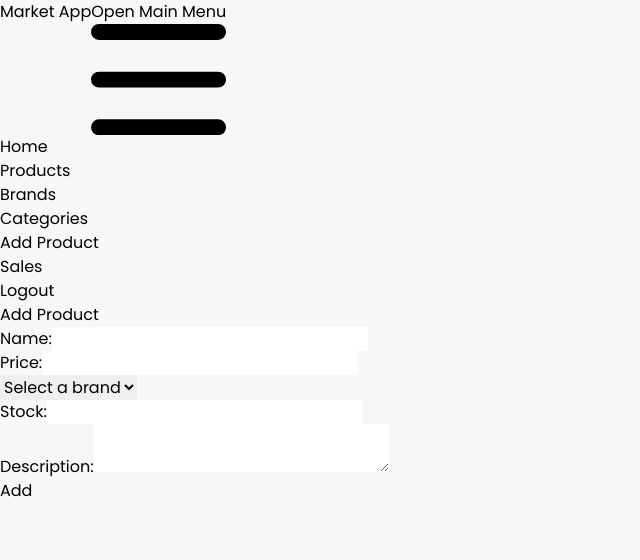
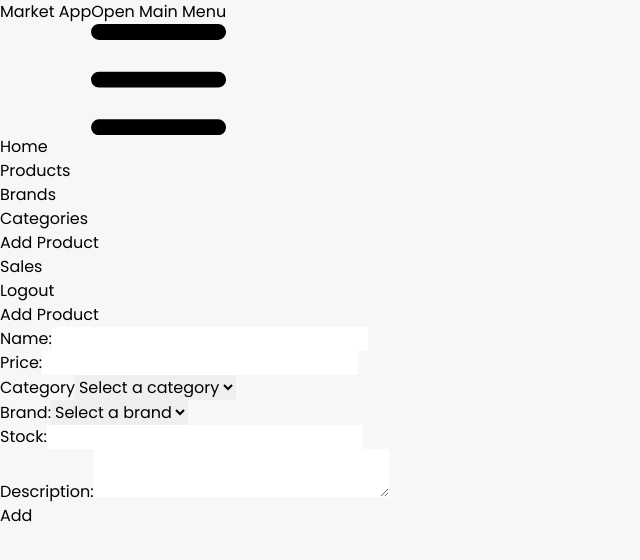
Before and after one commit to aysenurtatli/market-app, a React (Vite) app: page /addproduct in a window 1280 px wide. Shown: the top 560 px of the page, without its empty margins (0-640 px from the left). Built offline with nearby package versions, Linux system fonts and the light colour scheme; data requests are answered from the project's data file; sample sign-in values are in the browser's storage.

Commit message:
Checked to see if product addition inputs are full.

```diff
--- a/data/db.json
+++ b/data/db.json
@@ -3,34 +3,11 @@
     {
       "id": "1",
       "name": "Çikolata",
-      "price": "15",
-      "description": "Ülker Çikolata 50 gr",
-      "stock": 59,
-      "brand": "Ülker"
-    },
-    {
-      "id": "2",
-      "name": "Gofret",
-      "price": "32",
-      "description": "Ülker Hoşbeş gofret",
-      "stock": 24,
-      "brand": "Ülker"
-    },
-    {
-      "id": "3",
-      "name": "Kola",
-      "price": "55",
-      "description": "1 Lt kola",
-      "stock": 76,
-      "brand": "Coca Cola"
-    },
-    {
-      "id": "4",
-      "name": "Kola",
-      "price": "",
-      "description": "Pepsi kola",
-      "stock": "33",
-      "brand": "Pepsi"
+      "price": "25",
+      "description": "çikolata",
+      "stock": "60",
+      "brand": "Eti",
+      "category": "Temel Gıda"
     }
   ],
   "brands": [
@@ -49,6 +26,28 @@
     {
       "id": "5acd",
       "name": "Pepsi"
+    }
+  ],
+  "categories": [
+    {
+      "id": "b5b2",
+      "name": "Temel Gıda",
+      "kdv": "0.01"
+    },
+    {
+      "id": "eb17",
+      "name": "Meşrubat",
+      "kdv": "0.10"
+    },
+    {
+      "id": "090a",
+      "name": "Temizlik",
+      "kdv": "0.20"
+    },
+    {
+      "id": "28f7",
+      "name": "Tekel",
+      "kdv": "0"
     }
   ],
   "users": [
@@ -485,6 +484,84 @@
           "quantity": 1
         }
       ]
+    },
+    {
+      "id": "971e",
+      "date": "2025-01-31T08:45:41.117Z",
+      "products": [
+        {
+          "id": "1",
+          "name": "kola",
+          "price": "45",
+          "description": "kola",
+          "stock": "60",
+          "brand": "Coca Cola",
+          "category": "Meşrubat",
+          "quantity": 2
+        },
+        {
+          "id": "2",
+          "name": "Çikolata",
+          "price": "22",
+          "description": "çikolata 50 gr",
+          "stock": "78",
+          "brand": "Eti",
+          "category": "Temel Gıda",
+          "quantity": 1
+        },
+        {
+          "id": "3",
+          "name": "Gofret",
+          "price": "30",
+          "description": "eti hoşbeş",
+          "stock": "25",
+          "brand": "Eti",
+          "category": "Temel Gıda",
+          "quantity": 1
+        }
+      ]
+    },
+    {
+      "id": "a068",
+      "date": "2025-02-02T16:19:42.363Z",
+      "products": [
+        {
+          "id": "1",
+          "name": "Çikolata",
+          "price": "25",
+          "description": "çikolata",
+          "stock": "66",
+          "brand": "Ülker",
+          "category": "Temel Gıda",
+          "quantity": 1
+        }
+      ]
+    },
+    {
+      "id": "a728",
+      "date": "2025-02-02T16:21:48.297Z",
+      "products": [
+        {
+          "id": "2",
+          "name": "kola",
+          "price": "55",
+          "description": "",
+          "stock": "30",
+          "brand": "Pepsi",
+          "category": "Meşrubat",
+          "quantity": 1
+        },
+        {
+          "id": "1",
+          "name": "Çikolata",
+          "price": "25",
+          "description": "çikolata",
+          "stock": 65,
+          "brand": "Ülker",
+          "category": "Temel Gıda",
+          "quantity": 4
+        }
+      ]
     }
   ]
 }
--- a/src/components/DailySale.jsx
+++ b/src/components/DailySale.jsx
@@ -78,7 +78,6 @@ function DailySale({ sales }) {
 
     const sortedProducts = products.sort((a, b) => b.quantity - a.quantity)
     const top5Products = sortedProducts.slice(0, 5)
-    console.log(sortedProducts)
 
     return (
         <div>
--- a/src/pages/AddProduct.jsx
+++ b/src/pages/AddProduct.jsx
@@ -2,23 +2,32 @@ import React, { useEffect, useState } from 'react'
 import { useDispatch, useSelector } from 'react-redux';
 import { addNewProduct } from '../redux/app/features/productSlice';
 import { fetchBrandsAsync } from '../redux/app/features/brandThunks';
+import { fetchCategoriesAsync } from '../redux/app/features/categoriesThunk';
 
 
 function AddProduct() {
     const [name, setName] = useState('');
     const [price, setPrice] = useState('');
     const [stock, setStock] = useState('');
-    const [brand, setBrand] = useState('')
+    const [brand, setBrand] = useState('');
+    const [category, setCategory] = useState('');
     const [description, setDescription] = useState('');
     const products = useSelector((state) => state.products.products)
     const brands = useSelector((state) => state.brands.brands)
+    const categories = useSelector((state) => state.categories.categories)
     const dispatch = useDispatch();
 
     const handleSubmit = (e) => {
         e.preventDefault();
         const numberId = products.length ? (Number(products[products.length - 1].id) + 1) : 1;
         const id = String(numberId)
-        const newProduct = { name, price, description, id, stock, brand }
+        const newProduct = { name, price, description, id, stock, brand, category }
+
+        if (Object.entries(newProduct).some(([key, value]) => key !== id && value.trim() === "")) {
+            alert('please fill all fields')
+            return;
+        }
+
         dispatch(addNewProduct(newProduct));
         alert('product added')
         setName('');
@@ -32,18 +41,26 @@ function AddProduct() {
         dispatch(fetchBrandsAsync())
     }, [dispatch])
 
-    const handleChange = (e) => {
+    useEffect(() => {
+        dispatch(fetchCategoriesAsync())
+    }, [dispatch])
+
+    const handleBrandChange = (e) => {
         setBrand(e.target.value)
+    }
+
+    const handleCategoryChange = (e) => {
+        setCategory(e.target.value)
     }
 
 
 
     return (
-        <div className='container m-auto h-[90vh] flex items-center justify-center'>
-            <div className='shadow-md w-[450px] p-6 bg-zinc-100 rounded-md'>
+        <div className='container m-auto  flex items-center justify-center'>
+            <div className='shadow-md w-[1000px] p-6 bg-zinc-100 rounded-md'>
                 <h1 className='my-4 font-bold text-xl'>Add Product</h1>
                 <form onSubmit={handleSubmit}>
-                    <div className='flex justify-between gap-3'>
+                    <div className='flex  gap-3'>
                         <div>
                             <label htmlFor="name" className='block'>Name:</label>
                             <input
@@ -64,10 +81,25 @@ function AddProduct() {
                         </div>
                     </div>
                     <div>
+                        <label htmlFor="category" className='block'>Category</label>
+                        <select
+                            name="category"
+                            value={category}
+                            onChange={handleCategoryChange}
+                            className='my-4 w-full p-2 focus:outline-none border-zinc-100 rounded-md'
+                        >
+                            <option value="">Select a category</option>
+                            {categories.map((category) => (
+                                <option key={category.id} value={category.name}>{category.name}</option>
+                            ))}
+                        </select>
+                    </div>
+                    <div>
+                        <label htmlFor="brand" className='block'>Brand:</label>
                         <select
                             name='brand'
                             value={brand}
-                            onChange={handleChange}
+                            onChange={handleBrandChange}
                             className='my-4 w-full p-2 focus:outline-none border-zinc-100 rounded-md'
                         >
                             <option value="">Select a brand</option>
--- a/src/pages/ProductPage.jsx
+++ b/src/pages/ProductPage.jsx
@@ -4,6 +4,7 @@ import { deleteProductAsync, fetchProductsAsync } from '../redux/app/features/pr
 import Barcode from 'react-barcode';
 import { IoClose } from 'react-icons/io5';
 import { fetchBrandsAsync } from '../redux/app/features/brandThunks';
+import { fetchCategoriesAsync } from '../redux/app/features/categoriesThunk';
 
 
 function ProductPage() {
@@ -12,6 +13,7 @@ function ProductPage() {
     const dispatch = useDispatch();
     const { brands } = useSelector((state) => state.brands)
     const { products } = useSelector((state) => state.products);
+    const { categories } = useSelector((state) => state.categories);
 
     useEffect(() => {
         dispatch(fetchProductsAsync());
@@ -19,6 +21,10 @@ function ProductPage() {
 
     useEffect(() => {
         dispatch(fetchBrandsAsync());
+    }, [dispatch])
+
+    useEffect(() => {
+        dispatch(fetchCategoriesAsync())
     }, [dispatch])
 
 
@@ -69,6 +75,7 @@ function ProductPage() {
                             <th>Price</th>
                             <th>Stock</th>
                             <th>Description</th>
+                            <th>Category</th>
                             <th>Actions</th>
                         </tr>
                     </thead>
@@ -79,9 +86,10 @@ function ProductPage() {
                                     <td className='py-2 px-4 border'><Barcode value={product.id} /></td>
                                     <td className='py-2 px-4 border'>{product.brand}</td>
                                     <td className='py-2 px-4 border'>{product.name}</td>
-                                    <td className='py-2 px-4 border'>{product.price}</td>
+                                    <td className='py-2 px-4 border'>{product.price} ₺</td>
                                     <td className='py-2 px-4 border'>{product.stock}</td>
                                     <td className='py-2 px-4 border'>{product.description}</td>
+                                    <td className='py-2 px-4 border'>{product.category}</td>
                                     <td className='py-2 px-4 border text-center'>
                                         <button onClick={() => handleDelete(product.id)}>
                                             <IoClose size={30} className='text-red-600' />
--- a/src/pages/Sales.jsx
+++ b/src/pages/Sales.jsx
@@ -14,6 +14,7 @@ function Sales() {
     }, []);
 
 
+
     return (
         <div className='container mx-auto'>
             <h3 className='text-3xl my-5'>Daily Sales</h3>
--- /dev/null
+++ b/src/redux/app/features/categoriesSlice.js
@@ -0,0 +1,30 @@
+import { createSlice } from "@reduxjs/toolkit";
+import { fetchCategoriesAsync, addCategoryAsync, updateCategoryAsync } from "./categoriesThunk";
+
+const initialState = {
+    categories: [],
+}
+
+const categoriesSlice = createSlice({
+    name: 'categories',
+    initialState,
+    reducers: {},
+    extraReducers: (builder) => {
+        builder
+            .addCase(fetchCategoriesAsync.fulfilled, (state, action) => {
+                state.categories = action.payload;
+            })
+            .addCase(addCategoryAsync.fulfilled, (state, action) => {
+                state.categories.push(action.payload);
+            })
+            .addCase(updateCategoryAsync.fulfilled, (state, action) => {
+                const index = state.categories.findIndex(cat => cat.id === action.payload.id);
+                if (index !== -1) {
+                    state.categories[index] = action.payload
+                }
+            })
+    }
+
+})
+
+export default categoriesSlice.reducer
--- /dev/null
+++ b/src/redux/app/features/categoriesThunk.js
@@ -0,0 +1,24 @@
+import { createAsyncThunk } from "@reduxjs/toolkit";
+import axios from "axios";
+
+export const fetchCategoriesAsync = createAsyncThunk("categories/fetchCategories", async (_, thunkAPI) => {
+    return axios
+        .get("http://localhost:3000/categories")
+        .then((response) => response.data)
+        .catch((err) => {
+            throw err;
+        })
+})
+
+export const addCategoryAsync = createAsyncThunk("categories/addCategory", async (newCategory, thunkAPI) => {
+    return axios
+        .post("http://localhost:3000/categories", newCategory)
+        .then((response) => response.data)
+        .catch((err) => thunkAPI.rejectWithValue(err.response?.data || err.message));
+})
+
+export const updateCategoryAsync = createAsyncThunk("categories/updateCategory", async (updatedCategory) => {
+    const { id, kdv } = updatedCategory;
+    const response = await axios.patch(`http://localhost:3000/categories/${id}`, { kdv });
+    return response.data;
+})
--- a/src/redux/app/store.js
+++ b/src/redux/app/store.js
@@ -3,6 +3,7 @@ import loginReducer from './features/loginSlice'
 import productReducer from './features/productSlice'
 import checkoutReducer from './features/checkoutSlice'
 import brandReducer from './features/brandSlice'
+import categoriesReducer from './features/categoriesSlice'
 
 export const store = configureStore({
     reducer: {
@@ -10,5 +11,6 @@ export const store = configureStore({
         products: productReducer,
         brands: brandReducer,
         checkout: checkoutReducer,
+        categories: categoriesReducer,
     }
 })
```
